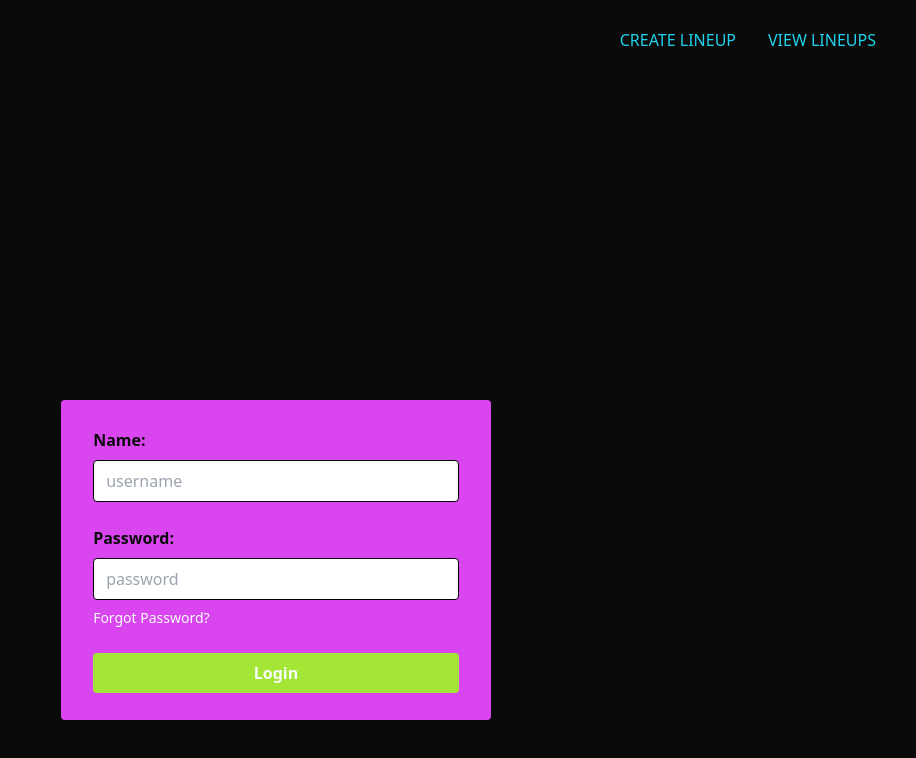
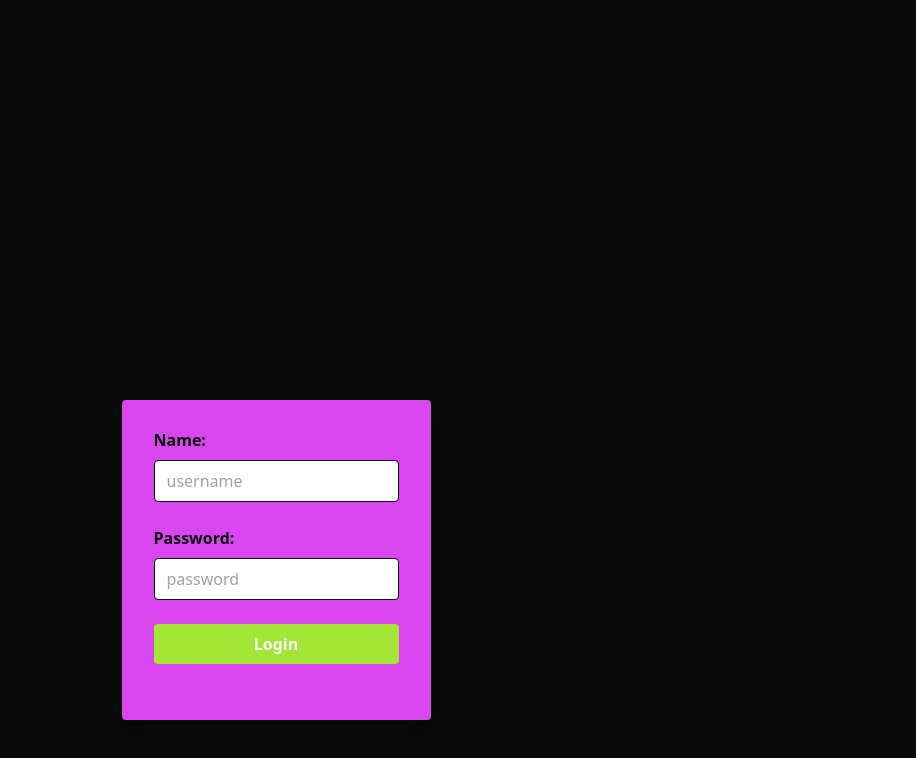
Before and after one commit to christiecamp/working-repo, a plain HTML site: page build/index.html in a window 1280 px wide. Shown: the full height of the page, 364-1280 px from the left. Drawn offline with Linux system fonts and the light colour scheme; some packages are replaced by stand-ins of ours.

Commit message:
updating html login and logo

```diff
--- a/build/index.html
+++ b/build/index.html
@@ -9,10 +9,12 @@
     </head>
 
     <body class="bg-neutral">
-     <!-- nav bar -->
+
+     <!-- nav bar with logo -->
       <nav>
           <div class="flex justify-between h-20 px-10 shadow items-center bg-neutral">
 
+            <!-- logo -->
             <div class="flex items-center space-x-8">
             <div>
                 <a
@@ -24,18 +26,16 @@
 
             </div>
 
-              <div class="hidden md:flex justify-around space-x-8">
+              <!-- <div class="hidden md:flex justify-around space-x-8">
                 <a href="#" class="hover:text-yellow text-cyan">CREATE LINEUP</a>
                 <a href="#" class="hover:text-yellow text-cyan">VIEW LINEUPS</a>
-              </div>
-
-
-            </div>
+              </div> -->
       </nav>
 
       <!-- login card -->
       <div class="h-screen flex justify-center">
-        <div class="py-7 px-8 h-80 mt-80 bg-fuchsia rounded shadow-xl sticky">
+        <div class="py-7 px-8 h-80 mt-80 bg-fuchsia rounded shadow-xl">
+
           <form action="">
             <div class="mb-6">
               <label for="name" class="block text-neutral font-bold">Name:</label>
@@ -45,12 +45,10 @@
             <div>
               <label for="password" class="block text-neutral font-bold">Password:</label>
               <input type="text" name="password" id="password" placeholder="password" class="w-full border border-black-300 py-2 pl-3 rounded mt-2 outline-none focus:ring-yellow :ring-yellow" />
+            </div>
+            <button class="cursor-pointer py-2 px-4 block mt-6 bg-lime text-gray font-bold w-full text-center rounded">Login</button>
+          </form>
 
-              <a href="#" class="text-sm font-thin text-gray hover:underline mt-2 inline-block hover:text-cyan">Forgot Password?</a>
-            </div>
-
-            <butt class="cursor-pointer py-2 px-4 block mt-6 bg-lime text-gray font-bold w-full text-center rounded">Login</butt>
-          </form>
         </div>
       </div>
 
```
